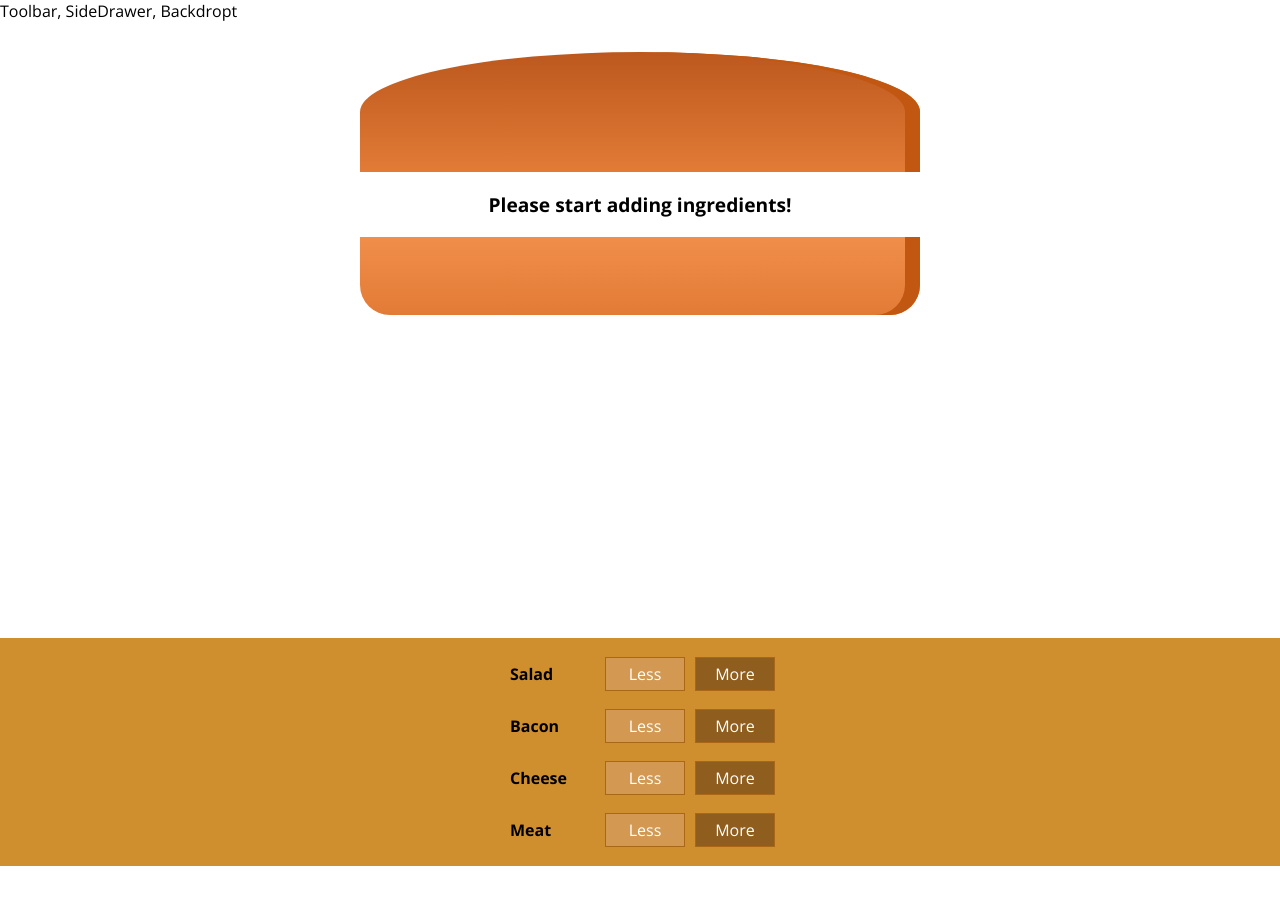
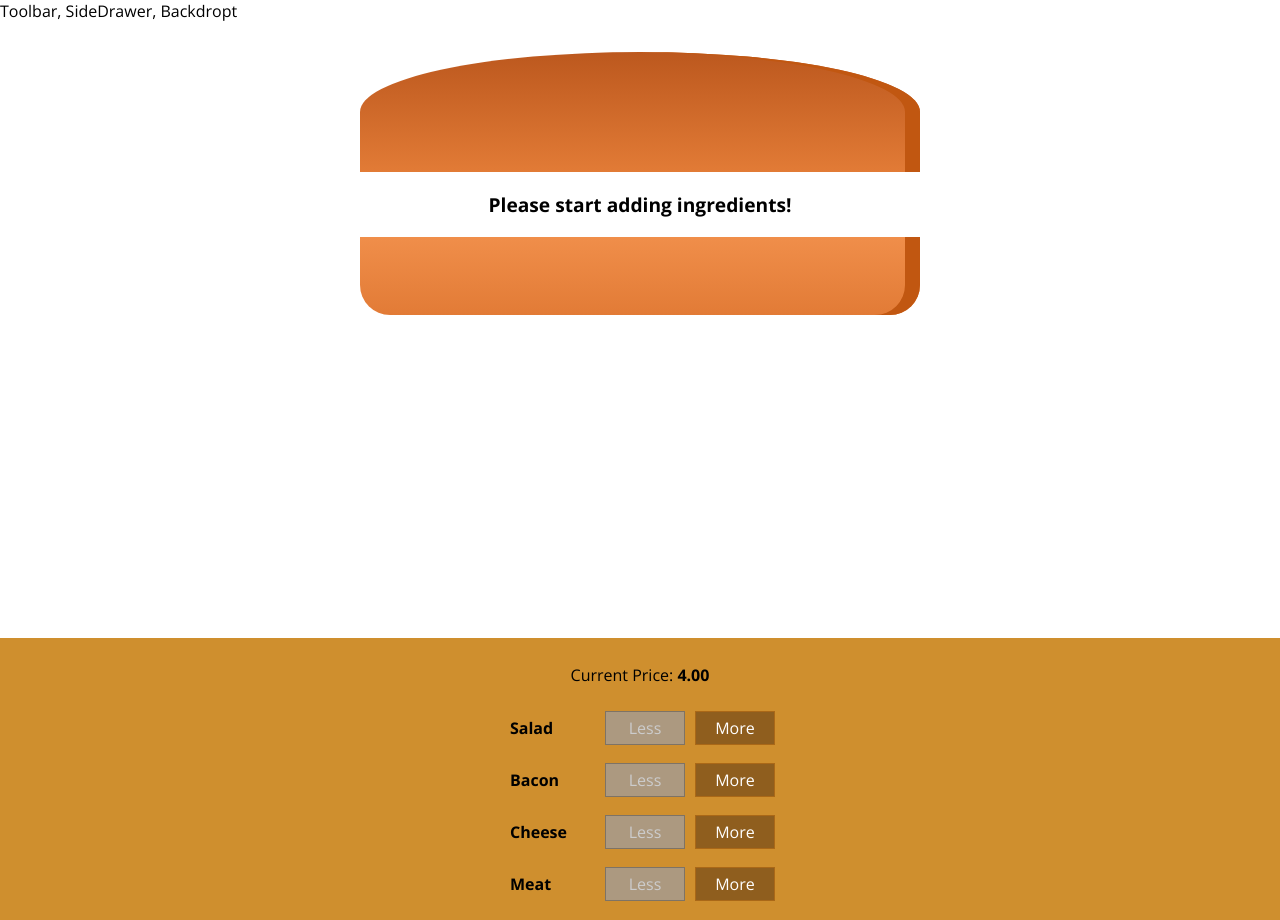
Before and after one commit to waltermanias/react-2020, a React app: page / in a window 1280 px wide. Before the commit the page ends 866 px from the top, so only its background shows below. Built offline with nearby package versions, Linux system fonts and the light colour scheme.

Commit message:
Add / remove ingredients

```diff
--- a/src/components/Burger/BuildControls/BuildControl/BuildControl.js
+++ b/src/components/Burger/BuildControls/BuildControl/BuildControl.js
@@ -5,8 +5,13 @@
 const buildControl = props => (
     <div className={classes.BuildControl}>
         <div className={classes.Label}>{props.label}</div>
-        <button className={classes.Less}>Less</button>
-        <button className={classes.More} onClick={props.added}>More</button>
+        <button
+            className={classes.Less}
+            onClick={props.removed}
+            disabled={props.disabled}>Less</button>
+        <button
+            className={classes.More}
+            onClick={props.added}>More</button>
     </div>
 )
 
--- a/src/components/Burger/BuildControls/BuildControls.js
+++ b/src/components/Burger/BuildControls/BuildControls.js
@@ -12,11 +12,14 @@
 
 const buildControls = props => (
     <div className={classes.BuildControls}>
+        <p>Current Price: <strong>{props.price.toFixed(2)}</strong></p>
         {controls.map(ctrl =>
             <BuildControl
                 key={ctrl.label}
                 label={ctrl.label}
-                added={() => props.ingredientAdded(ctrl.type)} />)}
+                added={() => props.ingredientAdded(ctrl.type)}
+                removed={() => props.ingredientRemoved(ctrl.type)}
+                disabled={props.disabled[ctrl.type]} />)}
     </div>
 )
 
--- a/src/containers/BurgerBuilder/BurgerBuilder.js
+++ b/src/containers/BurgerBuilder/BurgerBuilder.js
@@ -35,14 +35,38 @@
         this.setState({totalPrice: newPrice, ingredients: updatedIngredients})
     }
 
-    removeIngredientHandler = type => {}
+    removeIngredientHandler = type => {
+
+        const oldCount = this.state.ingredients[type]
+        if (oldCount <= 0) {
+            return
+        }
+
+        const updatedIngredients = {...this.state.ingredients}
+        updatedIngredients[type] = oldCount - 1
+
+        const totalAddition = INGREDIENT_PRICES[type]
+        const oldPrice = this.state.totalPrice
+        const newPrice = oldPrice - totalAddition
+
+        this.setState({totalPrice: newPrice, ingredients: updatedIngredients})
+    }
 
     render() {
+        const disabledInfo = {
+            ...this.state.ingredients
+        }
+        for (let key in disabledInfo) {
+            disabledInfo[key] = disabledInfo[key] <= 0
+        }
         return (
             <Aux>
                 <Burger ingredients={this.state.ingredients} />
                 <BuildControls
                     ingredientAdded={this.addIngredientHandler}
+                    ingredientRemoved={this.removeIngredientHandler}
+                    disabled={disabledInfo}
+                    price={this.state.totalPrice}
                 />
             </Aux>);
     }
```
